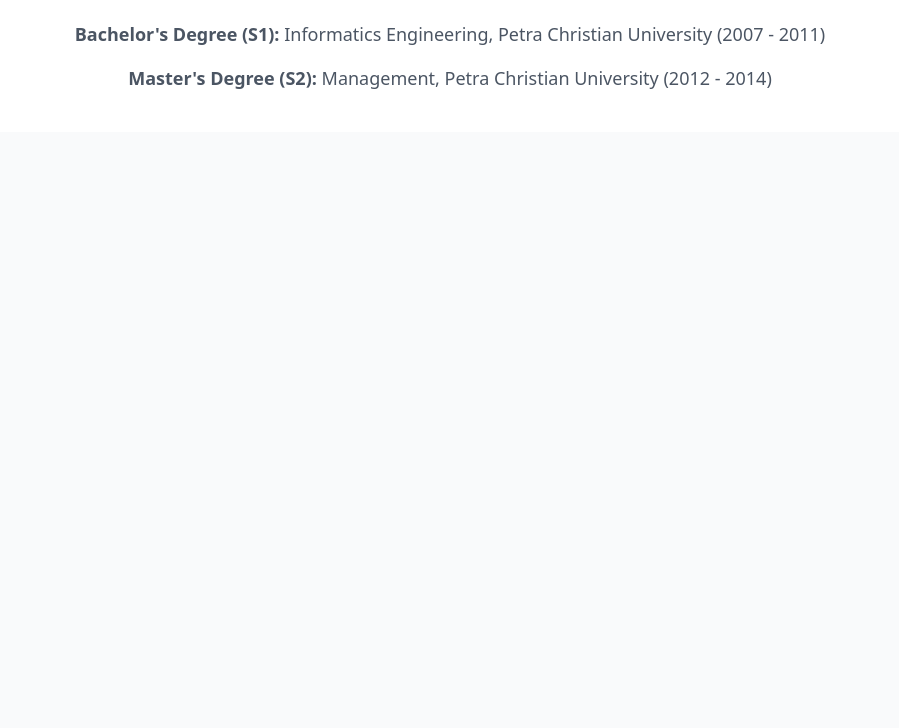
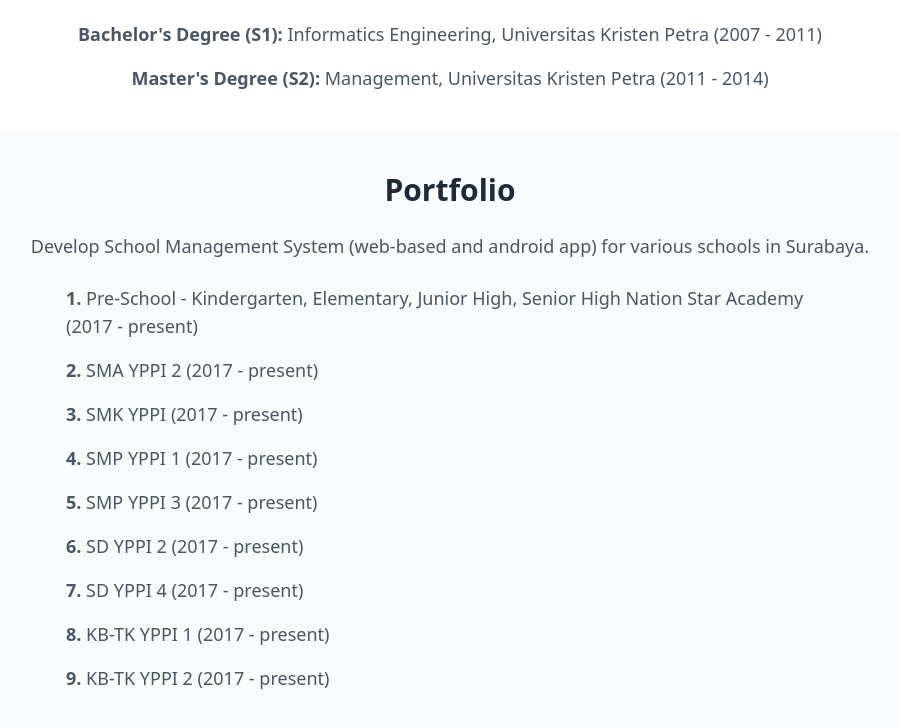
Before and after one commit to hanskristianw/about, a plain HTML site: page index.html in a window 1280 px wide. Shown: the part 560-1288 px from the top of the page, without its empty margins (190-1089 px from the left). Before the commit the page ends 800 px from the top, so only its background shows below. Drawn offline with nearby package versions, Linux system fonts and the light colour scheme.

Commit message:
Update index.html

```diff
--- a/index.html
+++ b/index.html
@@ -41,8 +41,29 @@
         <div class="container mx-auto text-center">
             <h3 class="text-3xl font-bold text-gray-800 mb-6">Education</h3>
             <ul class="text-gray-600 text-lg space-y-4">
-                <li><strong>Bachelor's Degree (S1):</strong> Informatics Engineering, Petra Christian University (2007 - 2011)</li>
-                <li><strong>Master's Degree (S2):</strong> Management, Petra Christian University (2012 - 2014)</li>
+                <li><strong>Bachelor's Degree (S1):</strong> Informatics Engineering, Universitas Kristen Petra (2007 - 2011)</li>
+                <li><strong>Master's Degree (S2):</strong> Management, Universitas Kristen Petra (2011 - 2014)</li>
+            </ul>
+        </div>
+    </section>
+
+    <!-- Portfolio Section -->
+    <section class="bg-gray-50 py-10">
+        <div class="container mx-auto text-center">
+            <h3 class="text-3xl font-bold text-gray-800 mb-6">Portfolio</h3>
+            <p class="text-gray-600 text-lg mb-6">
+                Develop School Management System (web-based and android app) for various schools in Surabaya.
+            </p>
+            <ul class="text-gray-600 text-lg space-y-4 text-left mx-auto max-w-3xl">
+                <li><strong>1.</strong> Pre-School - Kindergarten, Elementary, Junior High, Senior High Nation Star Academy (2017 - present)</li>
+                <li><strong>2.</strong> SMA YPPI 2 (2017 - present)</li>
+                <li><strong>3.</strong> SMK YPPI (2017 - present)</li>
+                <li><strong>4.</strong> SMP YPPI 1 (2017 - present)</li>
+                <li><strong>5.</strong> SMP YPPI 3 (2017 - present)</li>
+                <li><strong>6.</strong> SD YPPI 2 (2017 - present)</li>
+                <li><strong>7.</strong> SD YPPI 4 (2017 - present)</li>
+                <li><strong>8.</strong> KB-TK YPPI 1 (2017 - present)</li>
+                <li><strong>9.</strong> KB-TK YPPI 2 (2017 - present)</li>
             </ul>
         </div>
     </section>
```
